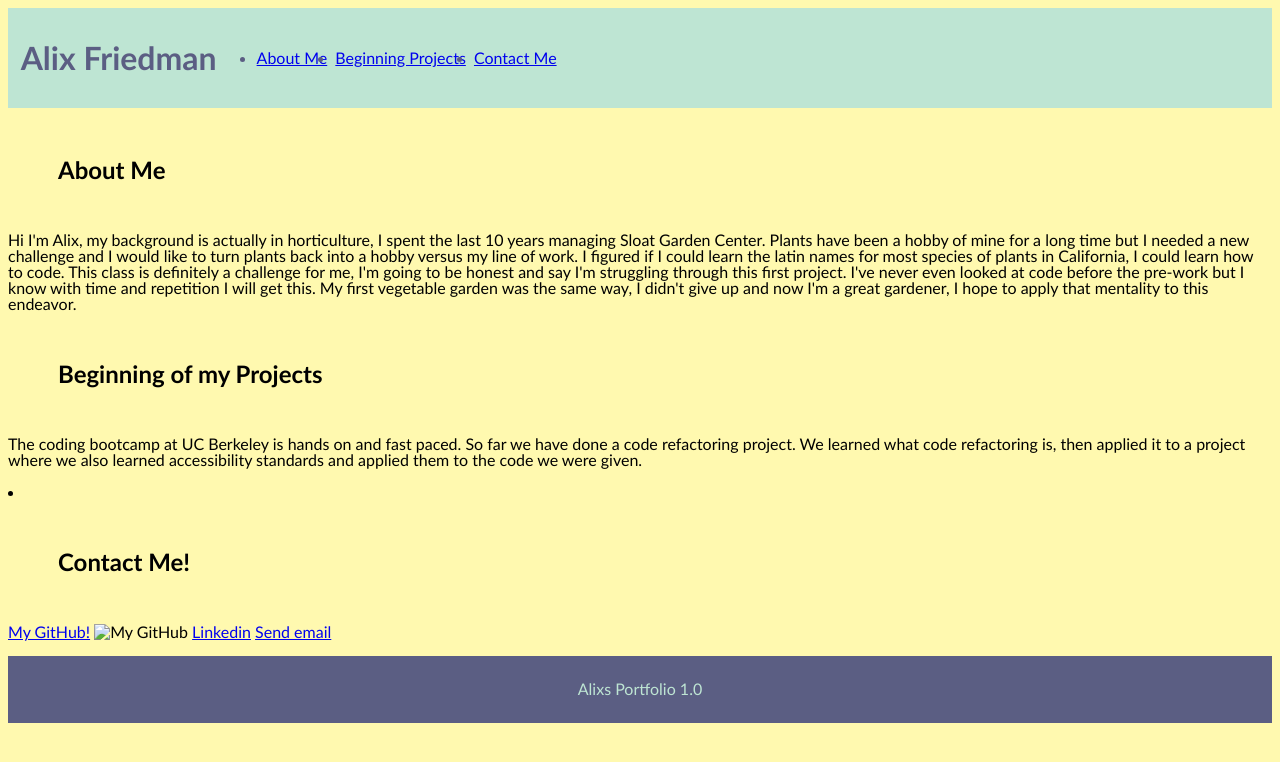
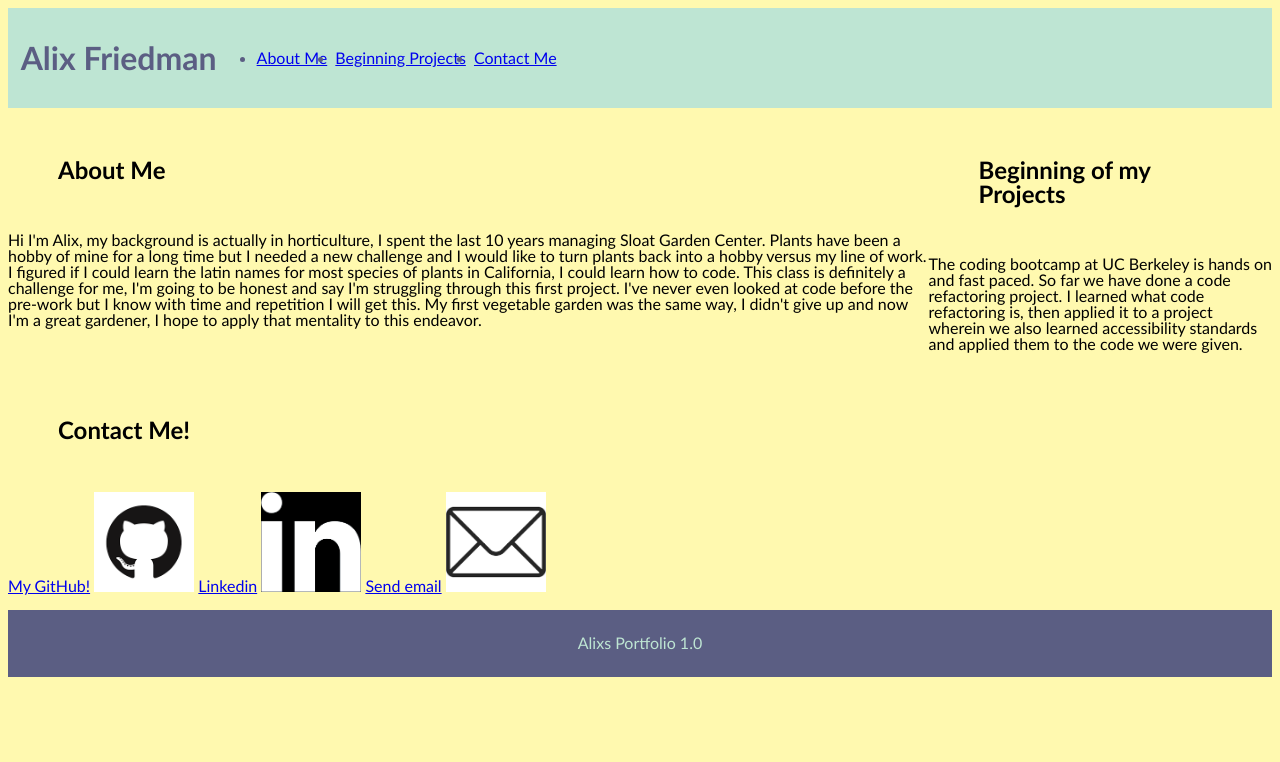
Before and after one commit to Alix1713/steppingstone, a plain HTML site: page index.html in a window 1280 px wide. Drawn offline with Linux system fonts and the light colour scheme.

Commit message:
index.html

```diff
--- a/index.html
+++ b/index.html
@@ -20,7 +20,8 @@
       </header>
 
       <main>
-          <div>
+          <section>
+          <div><div class="box">
               <h2><a id="me">About Me</a></h2>
 
                   <p><!--check link, also styling?-->
@@ -32,29 +33,37 @@
                    this first project. I've never even looked at code before the pre-work but I know with time and repetition
                     I will get this. My first vegetable garden was the same way, I didn't give up and now I'm a great gardener, I hope to
                 apply that mentality to this endeavor.</a>
-                  </p>
-                  </li>
+                  </p> </div>
+                </section>
+                <br>
+                <section>
+                  <div><div class="box">
                   <h2><a id="project"></a>Beginning of my Projects</a></h2>
 
-                  <p><!--styling-->
+                  <p>
                       The coding bootcamp at UC Berkeley is hands on and fast paced. So far we have done a
-                      code refactoring project. We learned what code refactoring is, then applied it to a project where
-                      we also learned accessibility standards and applied them to the code we were given.
+                      code refactoring project. I learned what code refactoring is, then applied it to a project wherein we
+                       also learned accessibility standards and applied them to the code we were given.
                  </p>
-                 <li>
                      <p>
-
+                     </div>
+                    </section>
+                    </main>
+                    <section>
+                     <div>
+                         <div class="box">
                     <h2><a id="project">Contact Me!</a></h2> <!--links! now to get spacing-->
                         <a href="https://www.github.com/Alix1713">My GitHub!</a>
-                        <img src="linkedin.png" alt="My GitHub" style="width:100px;height:100px;">
+                        <img src="github.png" alt="My GitHub" style="width:100px;height:100px;">
                         <a href="https://www.linkedin.com/in/alix1713">Linkedin</a>
+                        <img src="link.png" alt="My LinkedIn" style="width:100px;height:100px;">
                         <a href="mailto:Wildflowerinabox@gmail.com">Send email</a>
+                        <img src="email.png" alt="Message Me" style="width:100px;height:100px;">
                     </p>
                     </li>
               </div>
             </section>
 
-      </main>
       <footer>
           <span>Alixs Portfolio 1.0
               </span>
```
